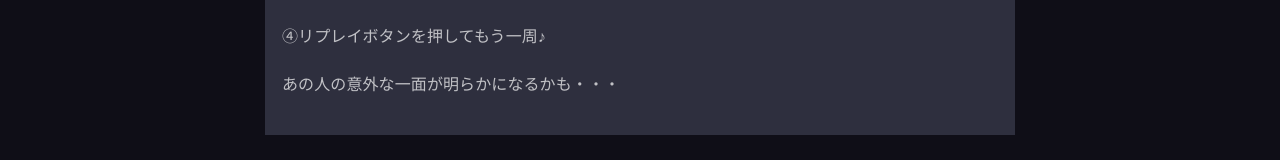
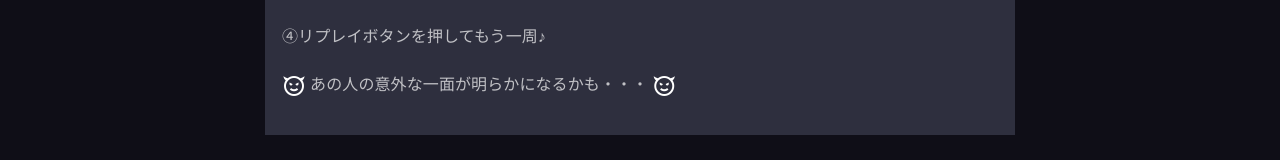
Before and after one commit to wkn816/BakudanTalk, a Nuxt app: page /about in a window 1280 px wide. Shown: the part 375-535 px from the top of the page. Built offline with nearby package versions, Linux system fonts and the light colour scheme.

Commit message:
add-v-icon追加

```diff
--- a/pages/about.vue
+++ b/pages/about.vue
@@ -10,7 +10,11 @@
                 <p>②ランダムで爆弾が爆発！！</p>
                 <p>③爆発させてしまった方は、表示されたお題について暴露話し！</p>
                 <p>④リプレイボタンを押してもう一周♪</p>
-                <p>あの人の意外な一面が明らかになるかも・・・</p>
+                <p>
+                  <v-icon>mdi-emoticon-devil-outline</v-icon>
+                    あの人の意外な一面が明らかになるかも・・・
+                  <v-icon>mdi-emoticon-devil-outline</v-icon>
+                </p>
               </v-card-text>
             </v-card>
         </v-col>
```
